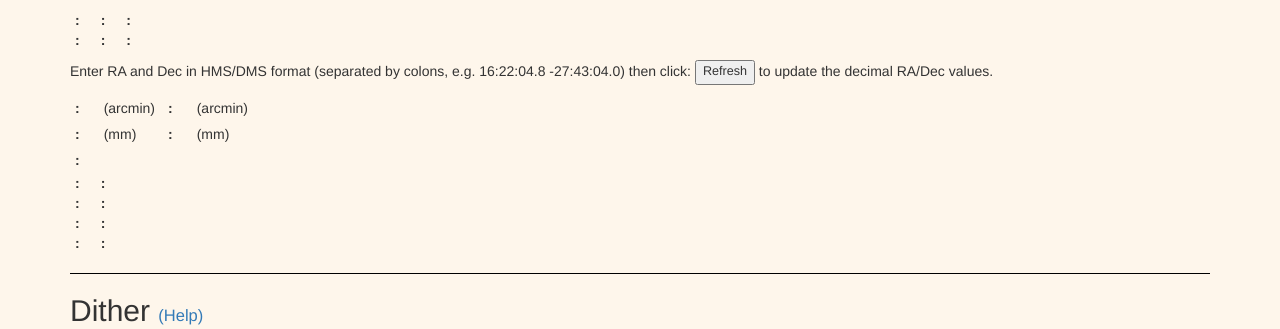
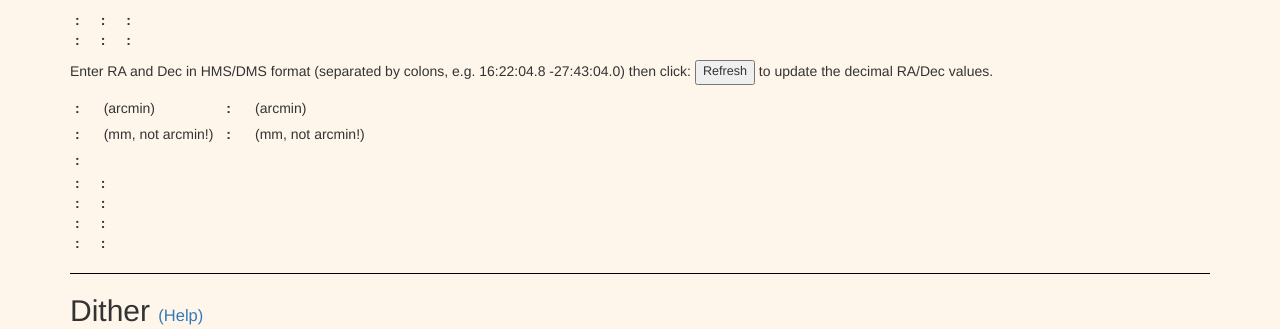
Before and after one commit to chandra-mta/Ocat_Flask_App, a Python web app: template cus_app/templates/ocatdatapage/index.html in a window 1280 px wide. Shown: the part 625-954 px from the top of the page. Run offline with Jinja, Linux system fonts and the light colour scheme; the template is opened without the code that fills it, so the values that code supplies are empty; some libraries are stand-ins or nearby versions.

Commit message:
include mm not arcmin warning to ocat data page

```diff
--- a/cus_app/templates/ocatdatapage/index.html
+++ b/cus_app/templates/ocatdatapage/index.html
@@ -204,8 +204,8 @@
         {{ create_entry('z_det_offset', ct_dict) }}<td>(arcmin)</td>
         </tr>
         <tr>
-        {{ create_entry('trans_offset', ct_dict) }}<td>(mm)</td>
-        {{ create_entry('focus_offset', ct_dict) }}<td>(mm)</td>
+        {{ create_entry('trans_offset', ct_dict) }}<td>(mm, not arcmin!)</td>
+        {{ create_entry('focus_offset', ct_dict) }}<td>(mm, not arcmin!)</td>
         </tr>
         <tr>
         {{ create_entry('raster_scan',  ct_dict) }}
```
